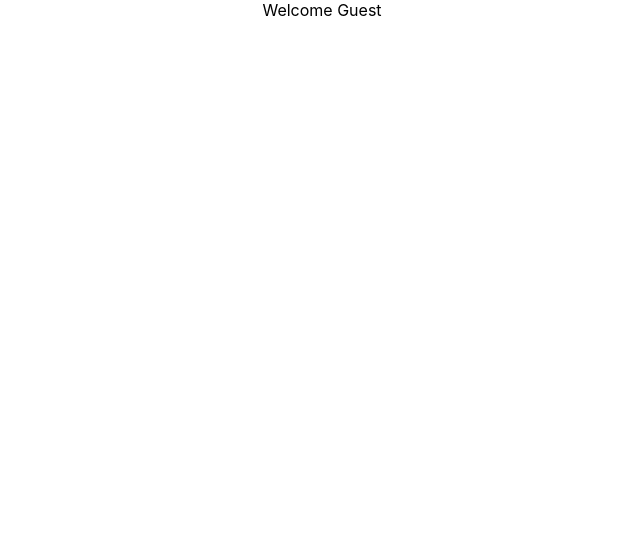
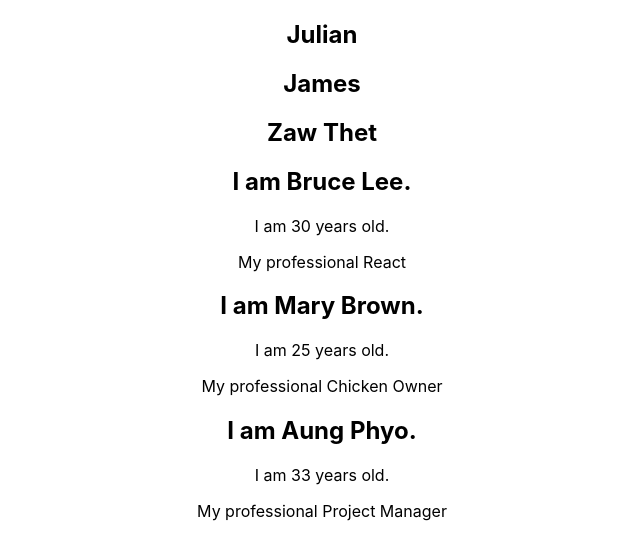
Before and after one commit to Julian-Bhardwaja/React_Tutorial, a React (Create React App) app: page / in a window 1280 px wide. Shown: the top 560 px of the page, without its empty margins (318-958 px from the left). Built offline with nearby package versions, Linux system fonts and the light colour scheme.

Commit message:
learnt list rendering

```diff
--- a/src/App.js
+++ b/src/App.js
@@ -4,6 +4,7 @@ import ClassClick from './components/ClassClick';
 import Counter from './components/Counter';
 import EventBind from './components/EventBind';
 import FunctionClick from './components/FunctionClick';
+import NameList from './components/NameList';
 import ParentComponent from './components/ParentComponent';
 import UserGreeting from './components/UserGreeting';
 
@@ -25,7 +26,8 @@ function App() {
        <ClassClick /> */}
        {/* <EventBind /> */}
        {/* <ParentComponent /> */}
-       <UserGreeting />
+       {/* <UserGreeting /> */}
+       <NameList />
     </div>
   );
 }
--- /dev/null
+++ b/src/components/NameList.js
@@ -0,0 +1,41 @@
+import Person from './Person';
+import React from 'react'
+
+function NameList() {
+    const names = ['Julian', 'James', 'Zaw Thet'];
+    const persons = [
+        {
+            id: 1,
+            name: 'Bruce Lee',
+            age: 30,
+            skill: 'React',
+        },
+        {
+            id: 2,
+            name: 'Mary Brown',
+            age: 25,
+            skill: 'Chicken Owner',
+        },
+        {
+            id: 3,
+            name: 'Aung Phyo',
+            age: 33,
+            skill: 'Project Manager',
+        },
+    ]
+    const nameList = names.map(name => <h2>{name}</h2>)
+    const personList = persons.map(person => (
+        <Person person={person} />
+    ))
+    return (
+        <div>
+            {/* {names.map(name => (
+                <h1>{name}</h1>
+            ))} */}
+            {nameList}
+            {personList}
+        </div>
+    )
+}
+
+export default NameList
--- /dev/null
+++ b/src/components/Person.js
@@ -0,0 +1,13 @@
+import React from 'react'
+
+function Person({ person }) {
+    return (
+        <div>
+            <h2>I am {person.name}.</h2>
+            <p>I am {person.age} years old.</p>
+            <p>My professional {person.skill}</p>
+        </div>
+    )
+}
+
+export default Person
```
Also changed, not shown: Note for React.txt.
